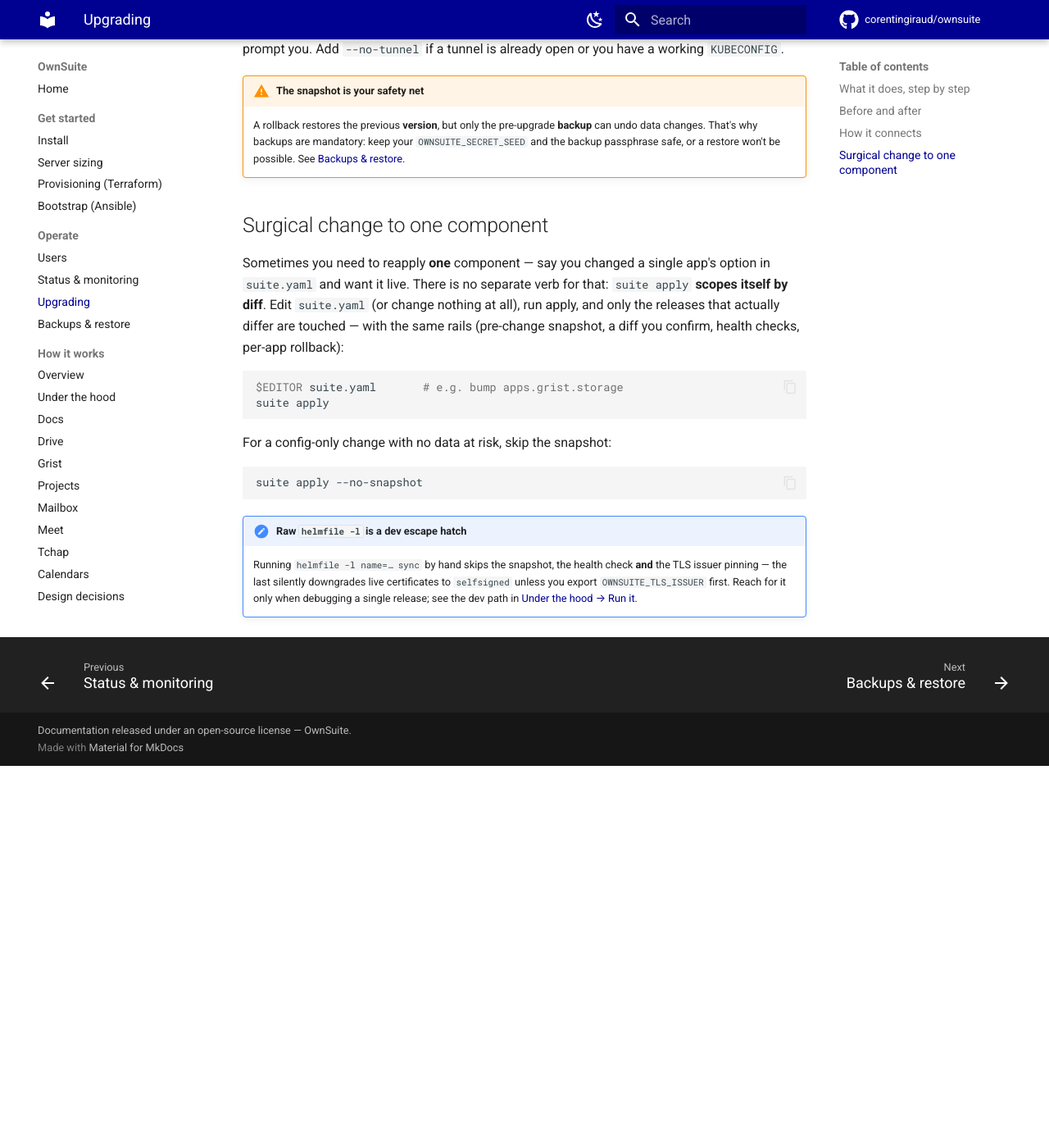
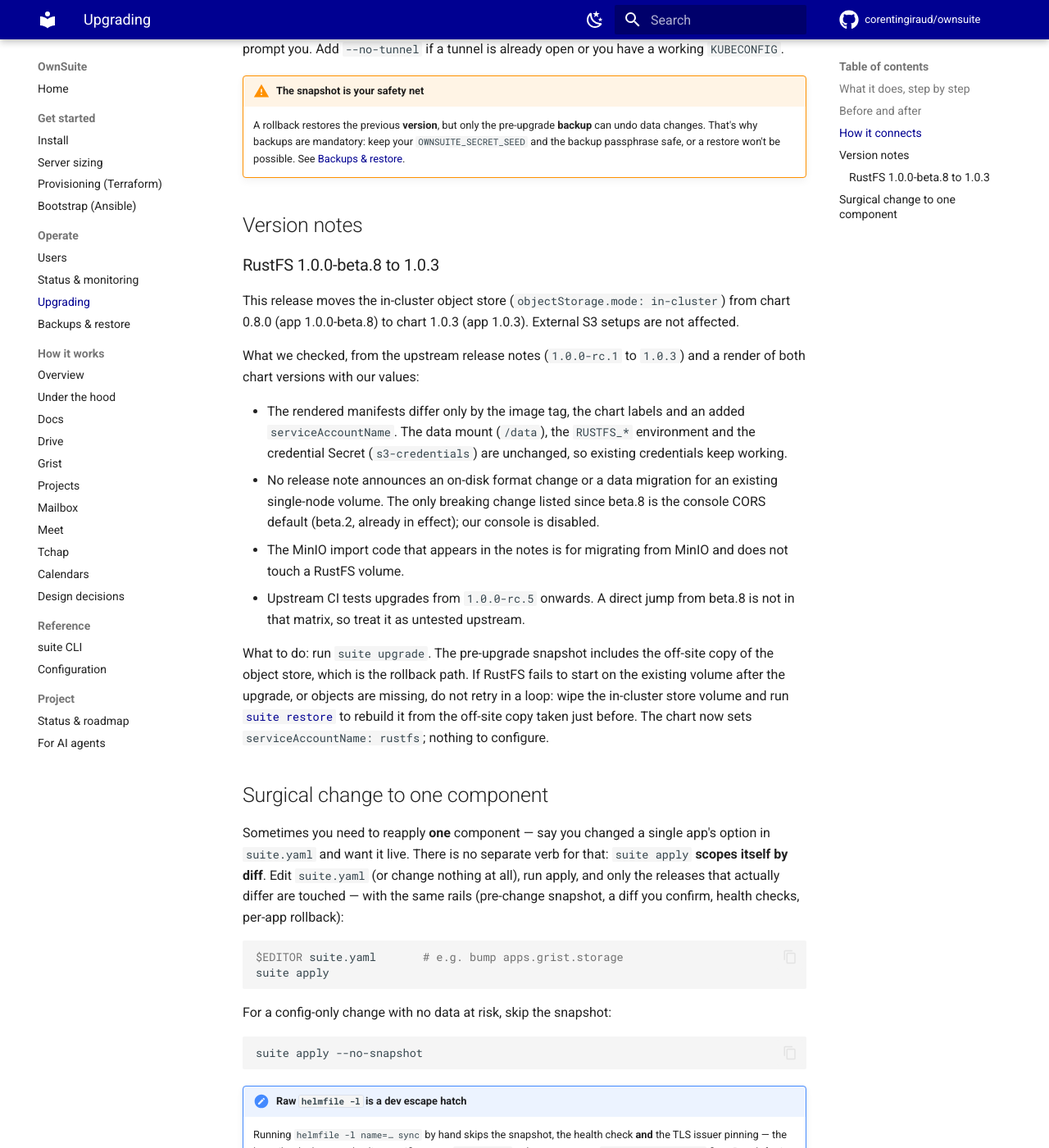
Before and after one commit to corentingiraud/ownsuite, an MkDocs documentation site: the page built from docs/operate/upgrade.md, in a window 1280 px wide and 1400 px high, scrolled down 1148 px. Shown: the whole window at 82% size. Built offline with MkDocs 1.6.1 and Material for MkDocs 9.7.7, drawn with Linux system fonts in a browser that asks for light colours; comment, search, counter and statistics services are not loaded; before the commit the page ends 2082 px from its top, so only the background shows below that.

Commit message:
chore(deps): bump rustfs chart to 1.0.3 (app 1.0.3) (#128)

```diff
--- a/docs/operate/upgrade.md
+++ b/docs/operate/upgrade.md
@@ -50,6 +50,33 @@
     backup passphrase safe, or a restore won't be possible. See
     [Backups & restore](backups.md).
 
+## Version notes
+
+### RustFS 1.0.0-beta.8 to 1.0.3
+
+This release moves the in-cluster object store (`objectStorage.mode: in-cluster`) from chart 0.8.0
+(app 1.0.0-beta.8) to chart 1.0.3 (app 1.0.3). External S3 setups are not affected.
+
+What we checked, from the upstream release notes (`1.0.0-rc.1` to `1.0.3`) and a render of both
+chart versions with our values:
+
+- The rendered manifests differ only by the image tag, the chart labels and an added
+  `serviceAccountName`. The data mount (`/data`), the `RUSTFS_*` environment and the credential
+  Secret (`s3-credentials`) are unchanged, so existing credentials keep working.
+- No release note announces an on-disk format change or a data migration for an existing
+  single-node volume. The only breaking change listed since beta.8 is the console CORS default
+  (beta.2, already in effect); our console is disabled.
+- The MinIO import code that appears in the notes is for migrating from MinIO and does not touch
+  a RustFS volume.
+- Upstream CI tests upgrades from `1.0.0-rc.5` onwards. A direct jump from beta.8 is not in
+  that matrix, so treat it as untested upstream.
+
+What to do: run `suite upgrade`. The pre-upgrade snapshot includes the off-site copy of the
+object store, which is the rollback path. If RustFS fails to start on the existing volume after
+the upgrade, or objects are missing, do not retry in a loop: wipe the in-cluster store volume and
+run [`suite restore`](backups.md#restore-tested) to rebuild it from the off-site copy taken just
+before. The chart now sets `serviceAccountName: rustfs`; nothing to configure.
+
 ## Surgical change to one component
 
 Sometimes you need to reapply **one** component — say you changed a single app's option in
```
Also changed, not shown: docs/understand/decisions.md (+6 -6 lines), 1 other file.
